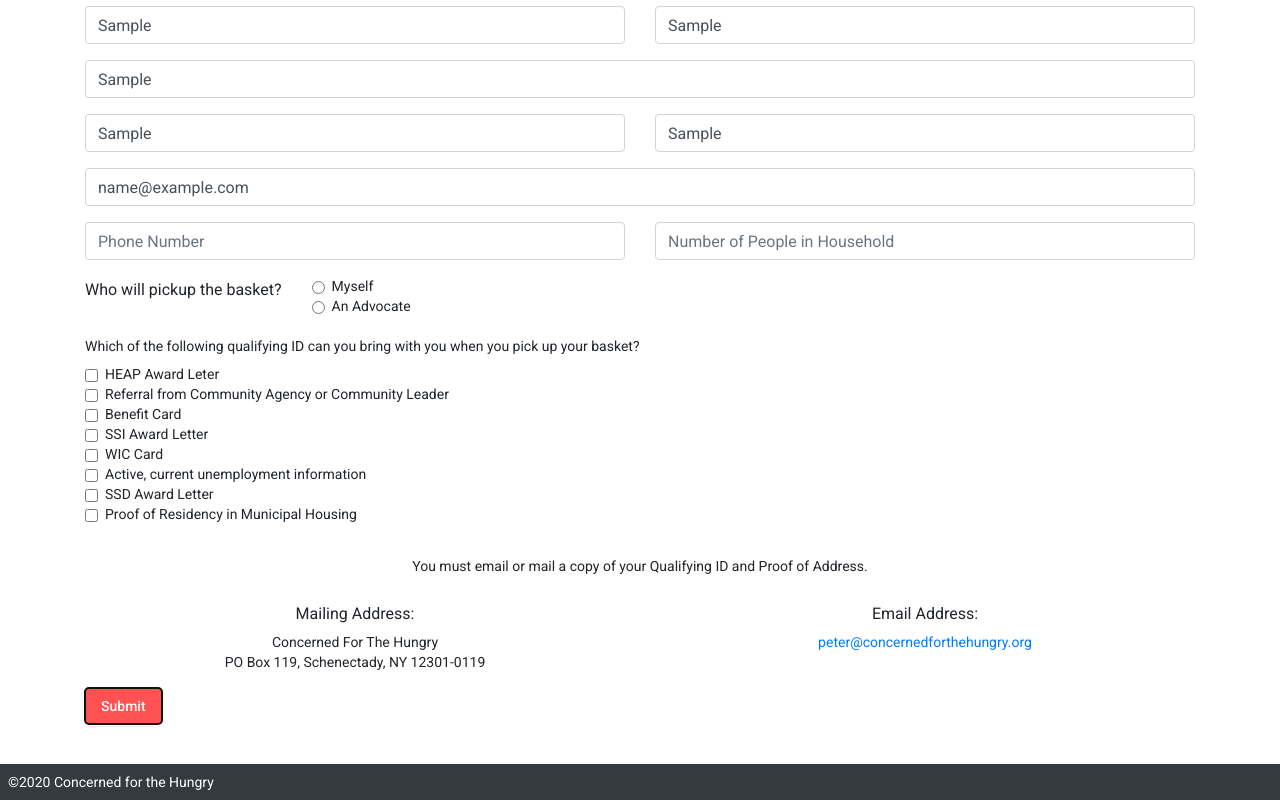
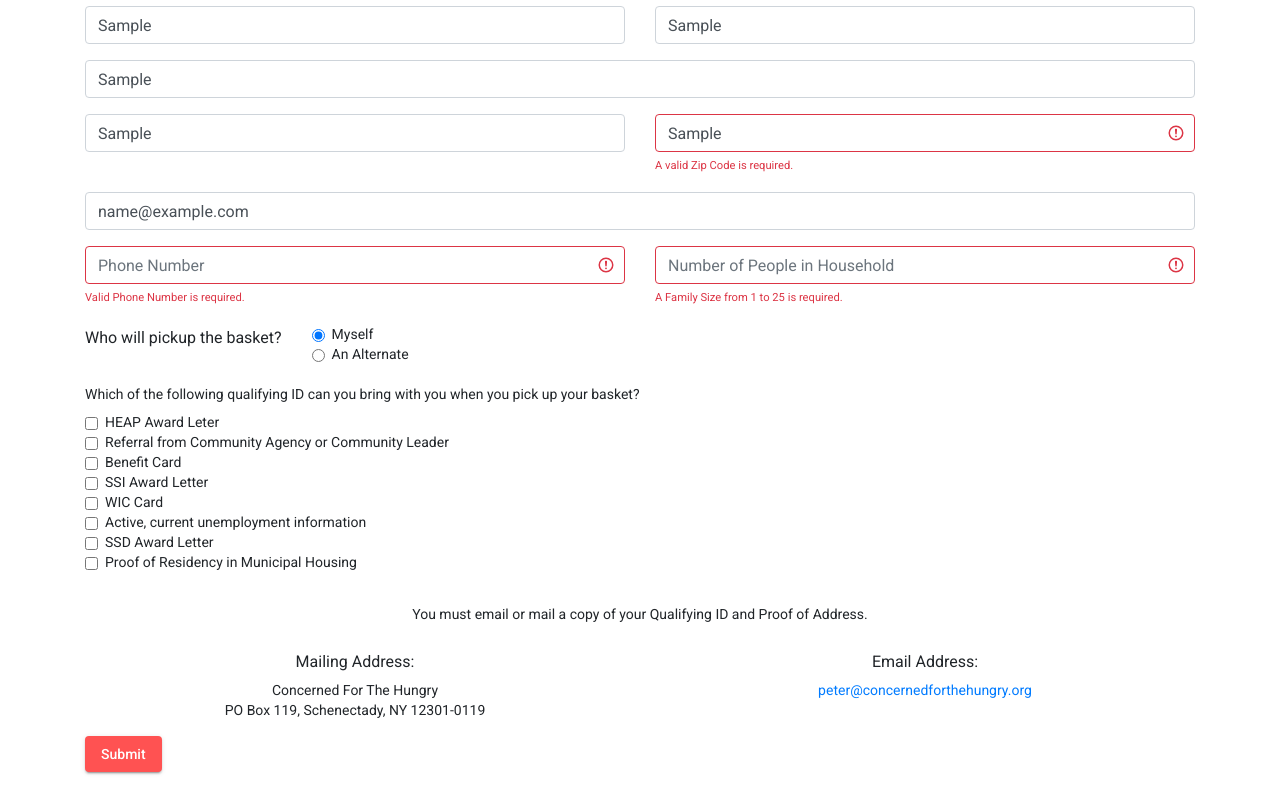
Before and after one commit to shawpb/cfthsignups, an Angular app: page /signup in a window 1280 px wide. Both pictures are taken after typing "Sample", "Sample", "Sample", "Sample", "Sample", "name@example.com" into the empty fields and a click on the button "Submit". Shown: the part 167-967 px from the top of the page. Built offline with nearby package versions, Linux system fonts and the light colour scheme; no server answers.

Commit message:
Added form validation

```diff
--- a/src/app/signupform/signupform.component.html
+++ b/src/app/signupform/signupform.component.html
@@ -1,6 +1,6 @@
 <div class="container">
   <app-agencyinfo *ngIf="selectedAgency"></app-agencyinfo>
-  <form>
+  <form #f="ngForm" (ngSubmit)="f.form.valid && onSubmit()">
     <div class="row">
       <div class="col">
         <H2>Client Information:</H2>
@@ -12,10 +12,12 @@
           type="text"
           required
           class="form-control"
+          [ngClass]="{ 'is-invalid': f.submitted && firstName.invalid }"
           id="firstNameTextbox"
           placeholder="First Name"
           [(ngModel)]="newClient.FirstName"
           name="firstName"
+          #firstName="ngModel"
         />
         <div class="invalid-feedback">First Name is required.</div>
       </div>
@@ -23,10 +25,13 @@
         <input
           type="text"
           class="form-control"
+          [ngClass]="{ 'is-invalid': f.submitted && lastName.invalid }"
           id="lastNameTextbox"
           placeholder="Last Name"
           [(ngModel)]="newClient.LastName"
           name="lastName"
+          required
+          #lastName="ngModel"
         />
         <div class="invalid-feedback">Last Name is required.</div>
       </div>
@@ -35,10 +40,13 @@
       <input
         type="text"
         class="form-control"
+        [ngClass]="{ 'is-invalid': f.submitted && streetAddress.invalid }"
         id="streetAddressTextbox"
         placeholder="Street Address"
         [(ngModel)]="newClient.StreetAddress"
+        required
         name="streetAddress"
+        #streetAddress="ngModel"
       />
       <div class="invalid-feedback">Street Address is required.</div>
     </div>
@@ -47,10 +55,13 @@
         <input
           type="text"
           class="form-control"
+          [ngClass]="{ 'is-invalid': f.submitted && city.invalid }"
           id="cityTextbox"
           placeholder="City"
           [(ngModel)]="newClient.City"
           name="city"
+          required
+          #city="ngModel"
         />
         <div class="invalid-feedback">City is required.</div>
       </div>
@@ -58,48 +69,66 @@
         <input
           type="text"
           class="form-control"
+          [ngClass]="{ 'is-invalid': f.submitted && zip.invalid }"
           id="zipCodeTextbox"
           placeholder="Zip Code"
           [(ngModel)]="newClient.Zip"
+          pattern="(^\d{5}$)|(^\d{9}$)|(^\d{5}-\d{4}$)"
+          required
           name="zip"
+          #zip="ngModel"
         />
-        <div class="invalid-feedback">Zip Code is required.</div>
+        <div class="invalid-feedback">A valid Zip Code is required.</div>
       </div>
     </div>
     <div class="form-group">
       <input
         type="email"
         class="form-control"
+        [ngClass]="{ 'is-invalid': f.submitted && email.invalid }"
         id="emailTextbox"
+        email
+        required
         placeholder="Contact Email Address"
         [(ngModel)]="newClient.Email"
         name="email"
+        #email="ngModel"
       />
-      <div class="invalid-feedback">Email Address is required.</div>
+      <div class="invalid-feedback">Valid Email Address is required.</div>
     </div>
     <div class="row">
       <div class="col-sm form-group">
         <input
           type="tel"
           class="form-control"
+          [ngClass]="{ 'is-invalid': f.submitted && phone.invalid }"
           id="phoneTextbox"
           placeholder="Phone Number"
           [(ngModel)]="newClient.Phone"
           name="phone"
+          required
+          pattern="^(?:(?:\+?1\s*(?:[.-]\s*)?)?(?:\(\s*([2-9]1[02-9]|[2-9][02-8]1|[2-9][02-8][02-9])\s*\)|([2-9]1[02-9]|[2-9][02-8]1|[2-9][02-8][02-9]))\s*(?:[.-]\s*)?)?([2-9]1[02-9]|[2-9][02-9]1|[2-9][02-9]{2})\s*(?:[.-]\s*)?([0-9]{4})(?:\s*(?:#|x\.?|ext\.?|extension)\s*(\d+))?$"
+          #phone="ngModel"
         />
-        <div class="invalid-feedback">Phone Number is required.</div>
+        <div class="invalid-feedback">Valid Phone Number is required.</div>
       </div>
       <div class="col-sm form-group">
         <input
           type="number"
           class="form-control"
+          [ngClass]="{ 'is-invalid': f.submitted && familySize.invalid }"
           id="familySize"
           min="1"
           max="25"
           placeholder="Number of People in Household"
           [(ngModel)]="newClient.FamilySize"
           name="familySize"
+          required
+          #familySize="ngModel"
         />
+        <div class="invalid-feedback">
+          A Family Size from 1 to 25 is required.
+        </div>
       </div>
     </div>
     <div class="row mb-3">
@@ -110,7 +139,6 @@
             class="form-check-input"
             type="radio"
             name="whoPicksup"
-            checked="true"
             value="self"
             [(ngModel)]="pickupSelection"
           /><label class="form-check-label">Myself</label>
@@ -122,7 +150,7 @@
             name="whoPicksup"
             value="alternate"
             [(ngModel)]="pickupSelection"
-          /><label class="form-check-label">An Advocate</label>
+          /><label class="form-check-label">An Alternate</label>
         </div>
       </div>
     </div>
@@ -279,8 +307,8 @@
       <div class="col">
         <button
           mat-raised-button
+          class="btn btn-primary"
           type="submit"
-          (click)="SaveClient()"
           color="accent"
         >
           Submit
--- a/src/app/signupform/signupform.component.ts
+++ b/src/app/signupform/signupform.component.ts
@@ -24,6 +24,7 @@ export class SignupformComponent implements OnInit {
 
   ngOnInit(): void {
     this.selectedAgency = this.agencyService.GetCurrentAgency();
+    this.pickupSelection = 'self';
   }
 
   SaveClient(): void {
@@ -39,4 +40,8 @@ export class SignupformComponent implements OnInit {
     }
     return false;
   }
+
+  onSubmit(): void {
+    alert('SUCCESS!! :-)\n\n' + JSON.stringify(this.newClient));
+  }
 }
```
